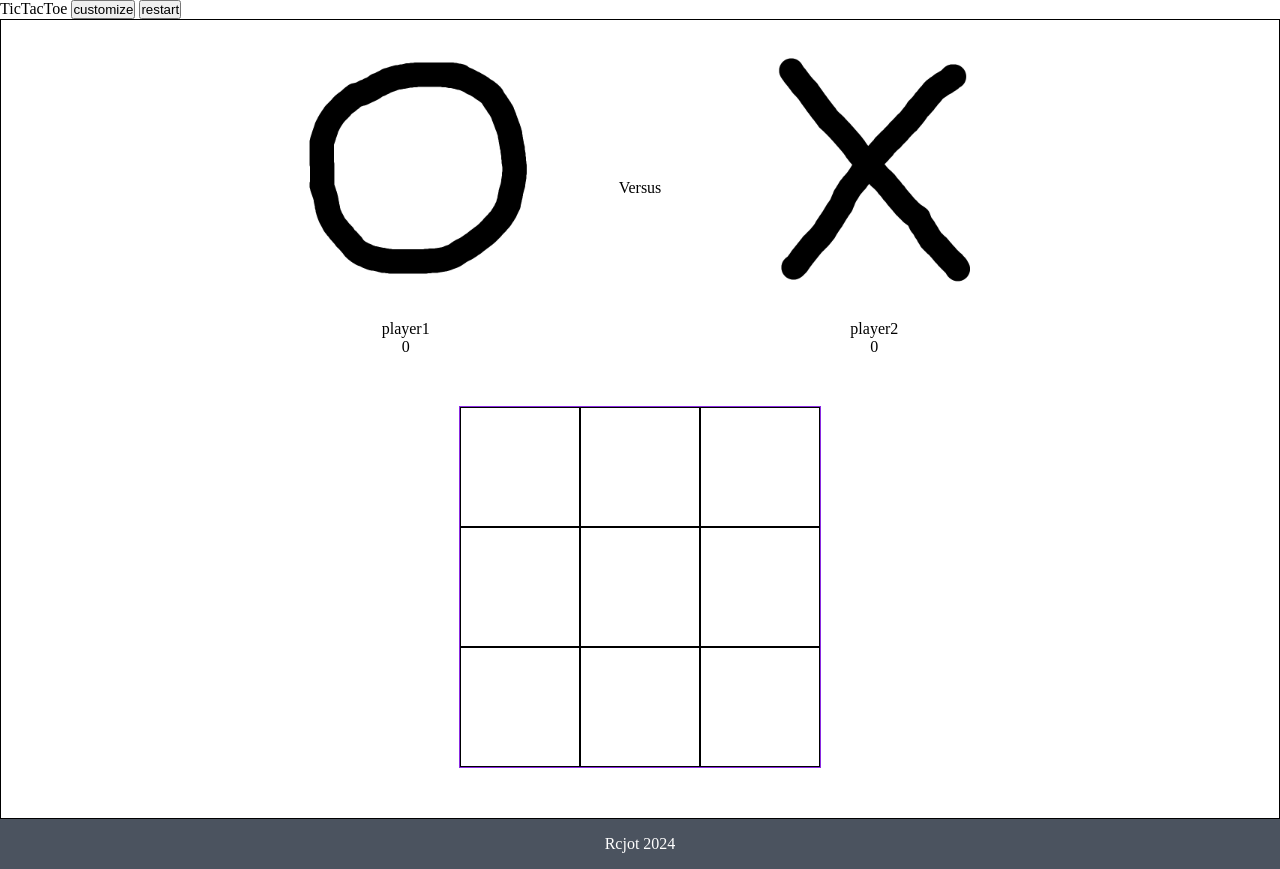
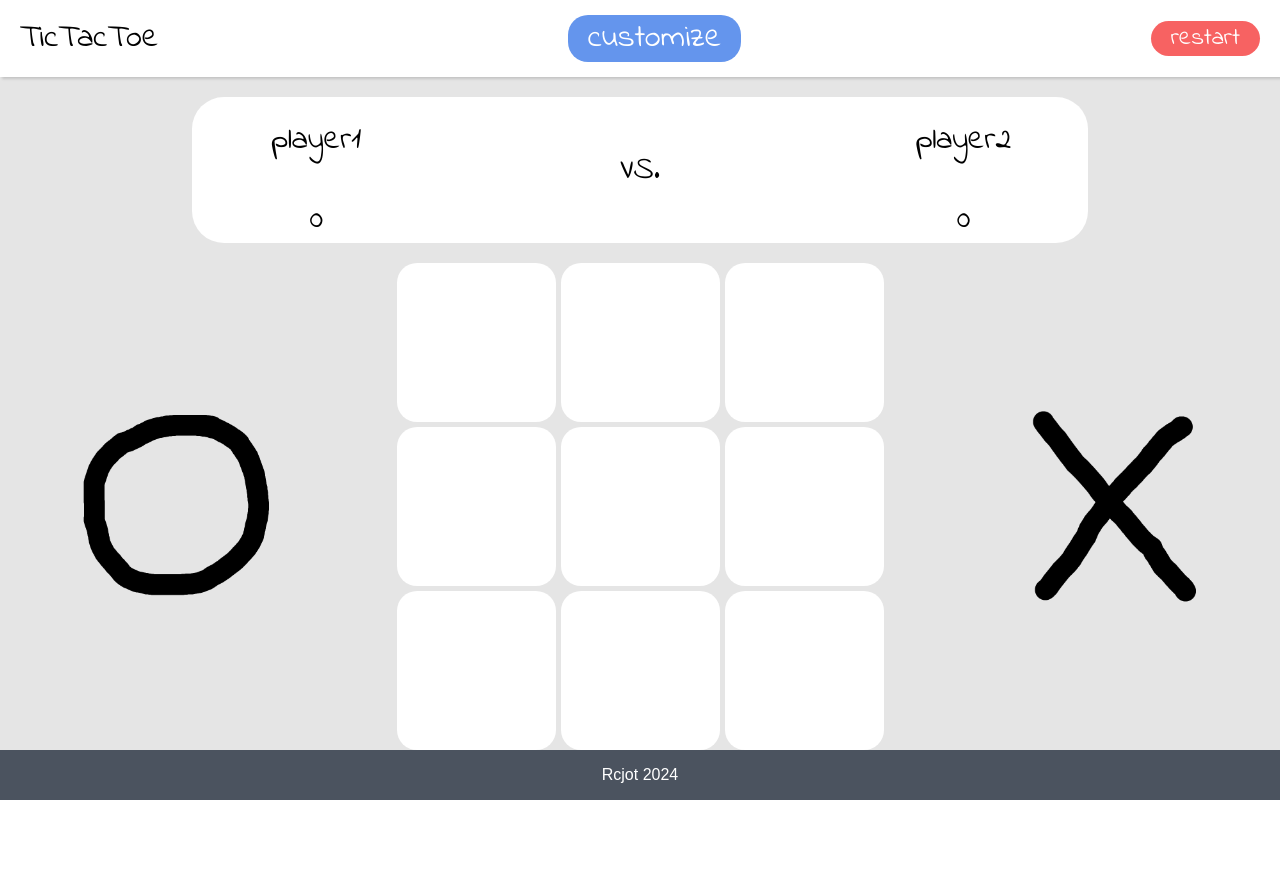
Before and after one commit to Rcjot/Project-Tic-Tac-Toe, a plain HTML site: page index.html in a window 1280 px wide. After the commit the page ends 820 px from the top, so only its background shows below. Drawn offline with Linux system fonts and the light colour scheme.

Commit message:
styling and changed restart to hard reset scores

```diff
--- a/index.html
+++ b/index.html
@@ -5,15 +5,19 @@
     <meta name="viewport" content="width=device-width, initial-scale=1.0">
     <title>TicTacToe</title>
     <link rel="stylesheet" href="style.css">
+    <style>
+        @import url('https://fonts.googleapis.com/css2?family=Indie+Flower&display=swap');
+    </style>
 </head>
 <body>
     <dialog>
-        <button id="dlgCloseBtn">close</button>
+
+
         <div class="dlgContainer">
             <div class="dlgHeader">
+                <button id="dlgCloseBtn">close</button>
                 <h1>Customize ! !</h1>
             </div>
-
             <form action="#" class="myForm">
                 <div class="nameInput">
                     <input type="text" id="name1" value="Player 1">
@@ -67,7 +71,7 @@
     </dialog>
 
     <header>
-        TicTacToe
+        <h1>TicTacToe</h1>
         <button class="customize">customize</button>
         <button class="restart">restart</button>
     </header>
@@ -75,18 +79,17 @@
     <main>
         <div class="scoreBoard">
             <div class="player1Board">
-                <div class="player1Image"></div>
                 <div class="player1Name"></div>
                 <div class="player1Score"></div>
             </div>
-            <div class="versus">Versus</div>
+            <div class="versus"><h1>VS.</h1></div>
             <div class="player2Board">
-                <div class="player2Image"></div>
                 <div class="player2Name"></div>
                 <div class="player2Score"></div>
             </div>
         </div>
-
+        <div id="containerBoard">
+            <div class="player1Image"></div>
             <div id="container">
                 <button class="square" id="0"><div class="circle"></div></button>
                 <button class="square" id="1"><div class="circle"></div></button>
@@ -98,6 +101,9 @@
                 <button class="square" id="7"><div class="circle"></div></button>
                 <button class="square" id="8"><div class="circle"></div></button>
             </div>
+            <div class="player2Image"></div>
+        </div>
+
         <div class="playAgain"></div>
     </main>
 
--- a/script.js
+++ b/script.js
@@ -3,7 +3,10 @@
         let Score = 0;
         const getScore = () => Score;
         const addScore = () => Score++;
-        return {name,move, addScore, getScore};
+        const resetScore = () => {
+            Score = 0;
+        };
+        return {name,move, addScore, getScore, resetScore};
     };
     const gameBoard = {
         player1_turn: true,
@@ -31,7 +34,13 @@
                 })
             }
             const restartBtn = document.querySelector('.restart');
-            restartBtn.addEventListener('click', () => this.restart());
+            restartBtn.addEventListener('click', () => {
+                this.player1 = Player(this.player1.name, 'O');
+                this.player2 = Player(this.player2.name, 'X');
+                this.restart();
+                this.appendtoScoreBoard();
+                this.uncheckRadioBtns();
+            });
         },
         restart: function(){
             this.player1_turn = true;
@@ -59,7 +68,7 @@
         },
         endGameDOMCreate: function(result) {
             const playAgaindiv = document.querySelector('.playAgain');
-            this.declaration = document.createElement('div');
+            this.declaration = document.createElement('h1');
             this.playAgainBtn = document.createElement('button');
             playAgaindiv.appendChild(this.declaration);
             playAgaindiv.appendChild(this.playAgainBtn);
@@ -167,6 +176,13 @@
             dialog.close();
             this.restart();
         },
+        uncheckRadioBtns: function(){
+            const radioBtns = document.querySelectorAll('input[type="radio"]');
+            // console.log(radioBtns);
+             for (let i=0; i< radioBtns.length; i++){
+                radioBtns[i].checked = false;
+            }
+        },
         appendtoScoreBoard: function(){
             const player1Image = document.querySelector('.player1Image');
             const player1Name = document.querySelector('.player1Name');
--- a/style.css
+++ b/style.css
@@ -1,22 +1,203 @@
+
+
 * {
     margin: 0px;
     padding: 0px;
     box-sizing: border-box;
+    font-family: "Indie Flower", cursive;
+    font-weight: 400;
+    font-style: normal;
 }
+
+:root {
+    --headerHeight: 77px;
+    --footerHeight: 50px;
+    --mainHeight: calc(100vh - calc(var(--footerHeight) + var(--headerHeight)));
+}
+
 
 body {
     height: 100vh;
     display: flex;
     flex-direction: column;
 }
+
 header {
-    height: 5%;
+    max-height: var(--headerHeight);
+    box-shadow: rgba(0, 0, 0, 0.15) 1.95px 1.95px 2.6px;
+    display: flex;
+    justify-content: center;
+    align-items: center;
+    padding: 20px;
+}
+header h1 {
+    margin-right: auto;
+}
+.customize {
+    /* margin-right: calc(100vw/2 - 180px); */
+    margin-right: auto;
+    padding: 0px 20px;
+    border: none;
+    background-color: cornflowerblue;
+    color: white;
+    border-radius: 20px;
+    font-size: 2em;
+
+}
+.restart {
+    padding: 0px 20px;
+    border: none;
+    background-color: rgba(243, 21, 21, 0.671);
+    color: white;
+    border-radius: 20px;
+    font-size: 1.5em;
+}
+
+main {
+    min-height: var(--mainHeight);
+    background-color: rgba(0, 0, 0, 0.1);
+    display: grid;
+    grid-template-rows: 1fr 2fr 0.5fr;
+    grid-template-columns: 1fr;
 
 }
 
-main {
+/* scoreboard start styling */
+
+.scoreBoard {
+    margin: 20px 0px;
+    width: 70%;
+    justify-self: center;
+    gap: 20%;
+    border-radius: 32px;
+    display: flex;
+    flex:1;
+    background-color: white;
+}
+.scoreBoard > * {
     flex: 1;
+    /* border: 1px solid blue; */
 }
+.player1Board, .player2Board {
+    margin-top: 20px;
+    font-size: 2em;
+    height: 100%;
+    display: flex;
+    gap: 32px;
+    flex-direction: column;
+    justify-content: flex-start;
+    align-items: center;
+}
+/* .player1Board > *, .player2Board > * {
+
+    border: 1px solid salmon;
+} */
+
+.player1Image, .player2Image {
+    min-width: 20%;
+    min-height: 20%;
+    background-size: contain;
+    background-repeat: no-repeat;
+    background-position: center;
+
+}
+
+.player1Image {
+    -moz-transform: scaleX(-1);
+    -o-transform: scaleX(-1);
+    -webkit-transform: scaleX(-1);
+    transform: scaleX(-1);
+    filter: FlipH;
+    -ms-filter: "FlipH";
+}
+.versus {
+    margin: auto;
+    text-align: center;
+    max-width: fit-content;
+}
+/* scoreboard end styling */
+#containerBoard {
+    width: 100%;
+    display: flex;
+    justify-self: center;
+    justify-content: center;
+    gap: 8%;
+}
+
+#container {
+    /* border: 1px solid blueviolet; */
+    display: grid;
+    grid-template-rows: repeat(3,159px);
+    grid-template-columns: repeat(3, 159px);
+    gap: 5px;
+}
+button {
+    cursor: pointer;
+}
+.square {
+    background-color: white;
+    border: none;
+    border-radius: 20px;
+    display: flex;
+    justify-content: center;
+    align-items: center;
+}
+
+ .circle{
+    height: 75px;
+    width: 75px;
+    border-radius: 100px;
+    font-size: 40px;
+    text-align: center;
+    color: black;
+    display: flex;
+    justify-content: center;
+    align-items: center;
+    background-repeat: no-repeat;
+    background-position: 5px 3px;
+ }
+
+.playAgain {
+    margin-top: 20px;
+    display: flex;
+    align-items: center;
+    flex-direction: column;
+    min-height: 50px;
+    gap: 10px;
+}
+
+.playAgain button {
+    padding: 8px 30px;
+    border: none;
+    background-color: rgba(121, 221, 40, 0.671);
+    color: white;
+    border-radius: 20px;
+    font-size: 1em;
+}
+.playAgain h1 {
+    font-size: 1.3em;
+}
+
+
+footer {
+    max-height: var(--footerHeight);
+    display: flex;
+    background-color: rgba(31, 41, 55, 0.8);
+    padding: 16px;
+    justify-content: center;
+    height: fit-content;
+    flex-grow: 0;
+    color: white;
+    font-family: Arial, Helvetica, sans-serif;
+}
+
+
+
+
+
+
+
+
 /* dialog styling start */
 dialog {
     margin:auto;
@@ -25,8 +206,6 @@ dialog {
     border-radius: 20px;
 }
 #dlgCloseBtn {
-    margin-top: 10px;
-    margin-left: 10px;
     height: 50px;
     width: 50px;
     border-radius: 100px;
@@ -38,13 +217,27 @@ dialog {
 .dlgContainer {
     height: 90%;
     display: grid;
-    grid-template-rows: 1fr 1fr 1fr;
+    grid-template-rows: 15% 80% 15%;
     grid-template-columns: 1fr 1fr;
 }
+
 .dlgHeader {
+    padding: 10px;
     grid-column: 1/3;
     margin: auto;
+    display: flex;
+    width: 100%;
+    justify-content: center;
+    align-items: center;
+
 }
+.dlgHeader > * {
+    margin-right: auto;
+}
+.dlgHeader h1 {
+    padding-right: 40px;
+}
+
 
 .myForm {
     padding: 20px;
@@ -62,14 +255,17 @@ dialog {
     width: 100%;
     display: flex;
     flex-direction: column;
+
 }
 #name1, #name2 {
+    font-size: 2em;
     text-align: center;
     border: 0px;
     border-bottom: 1px solid rgba(100, 149, 237, 0.3);
     margin-bottom: 10px;
     width: 50%;
     align-self: center;
+    outline: none;
 }
 .nameInput label {
     align-self: center;
@@ -120,115 +316,3 @@ dialog {
 }
 
 /* end of dlg styling */
-main {
-    display: flex;
-    flex-direction: column;
-    justify-content: center;
-    align-items: center;
-    border: 1px solid black;
-    gap: 50px;
-}
-main > * {
-    flex:1;
-}
-/* scoreboard start styling */
-.scoreBoard {
-    width: 70%;
-    flex: 1;
-    /* border: 1px solid red; */
-    display: flex;
-
-}
-.scoreBoard > * {
-    flex: 1;
-    /* border: 1px solid blue; */
-}
-.player1Board, .player2Board {
-    display: flex;
-    flex-direction: column;
-    justify-content: center;
-    align-items: center;
-}
-/* .player1Board > *, .player2Board > * {
-
-    border: 1px solid salmon;
-} */
-
-.player1Image {
-
-    min-width: 300px;
-    min-height: 300px;
-    background-size: contain;
-    background-repeat: no-repeat;
-    background-position: center;
-    -moz-transform: scaleX(-1);
-    -o-transform: scaleX(-1);
-    -webkit-transform: scaleX(-1);
-    transform: scaleX(-1);
-    filter: FlipH;
-    -ms-filter: "FlipH";
-}
-
-.player2Image {
-    min-height: 300px;
-    min-width: 300px;
-    background-size: contain;
-    background-repeat: no-repeat;
-    background-position: center;
-}
-.versus {
-    margin: auto;
-    text-align: center;
-    max-width: fit-content;
-}
-/* scoreboard end styling */
-#container {
-    border: 1px solid blueviolet;
-    display: grid;
-    grid-template-rows: repeat(3,120px);
-    grid-template-columns: repeat(3, 120px);
-}
-button {
-    cursor: pointer;
-}
-.square {
-
-    background-color: transparent;
-    border: 1px solid black;
-    display: flex;
-    justify-content: center;
-    align-items: center;
-
-
-}
-
- .circle{
-    height: 75px;
-    width: 75px;
-    border-radius: 100px;
-    font-size: 40px;
-    text-align: center;
-    color: black;
-    display: flex;
-    justify-content: center;
-    align-items: center;
-    background-repeat: no-repeat;
-    background-position: 5px 3px;
- }
-
-.playAgain {
-    display: flex;
-    align-items: center;
-    flex-direction: column;
-}
-
-
-footer {
-    display: flex;
-    background-color: rgba(31, 41, 55, 0.8);
-    padding: 16px;
-    justify-content: center;
-    height: fit-content;
-    flex-grow: 0;
-    color: white;
-}
```
Also changed, not shown: 1 other file. Lines whose indentation alone changed are shown as unchanged.
